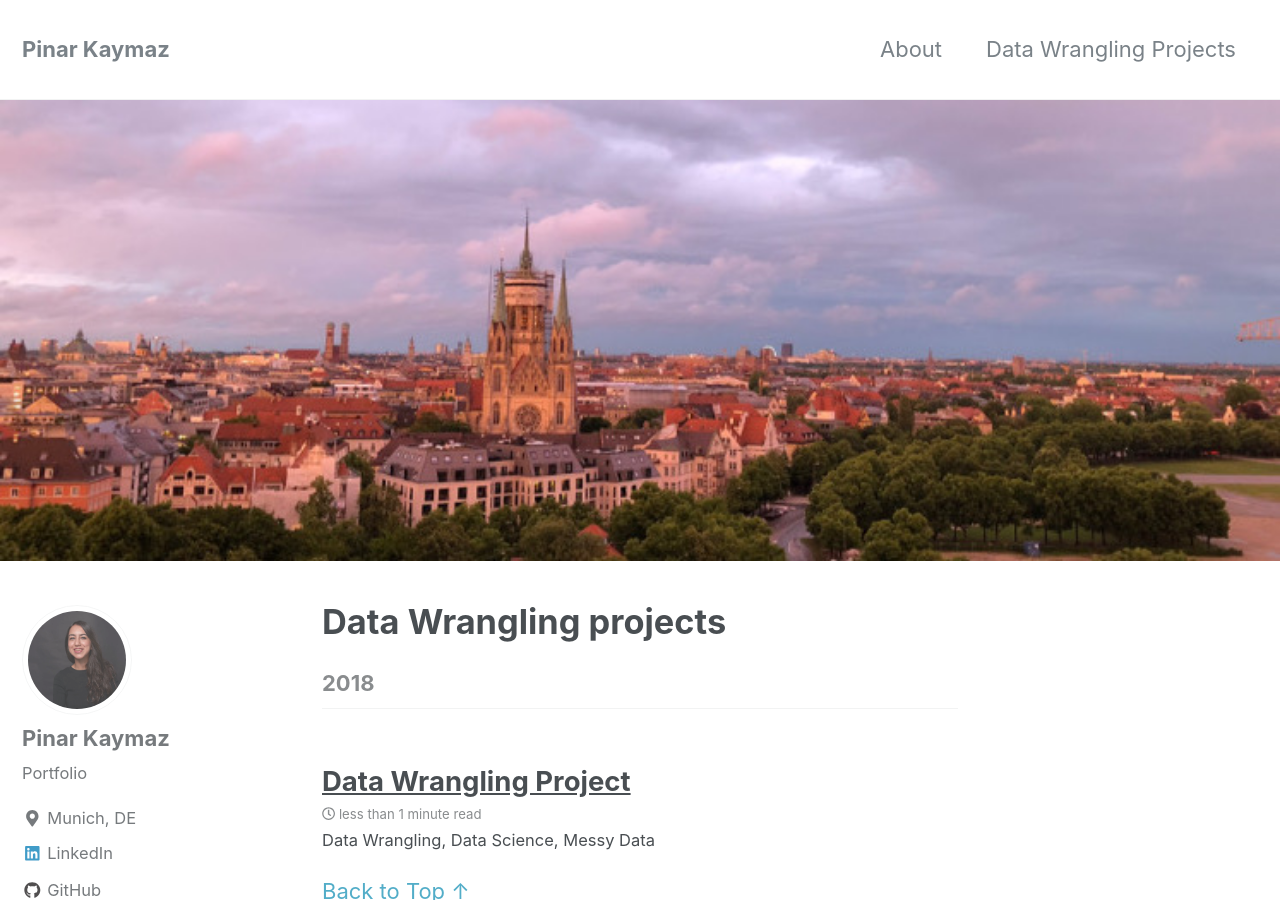
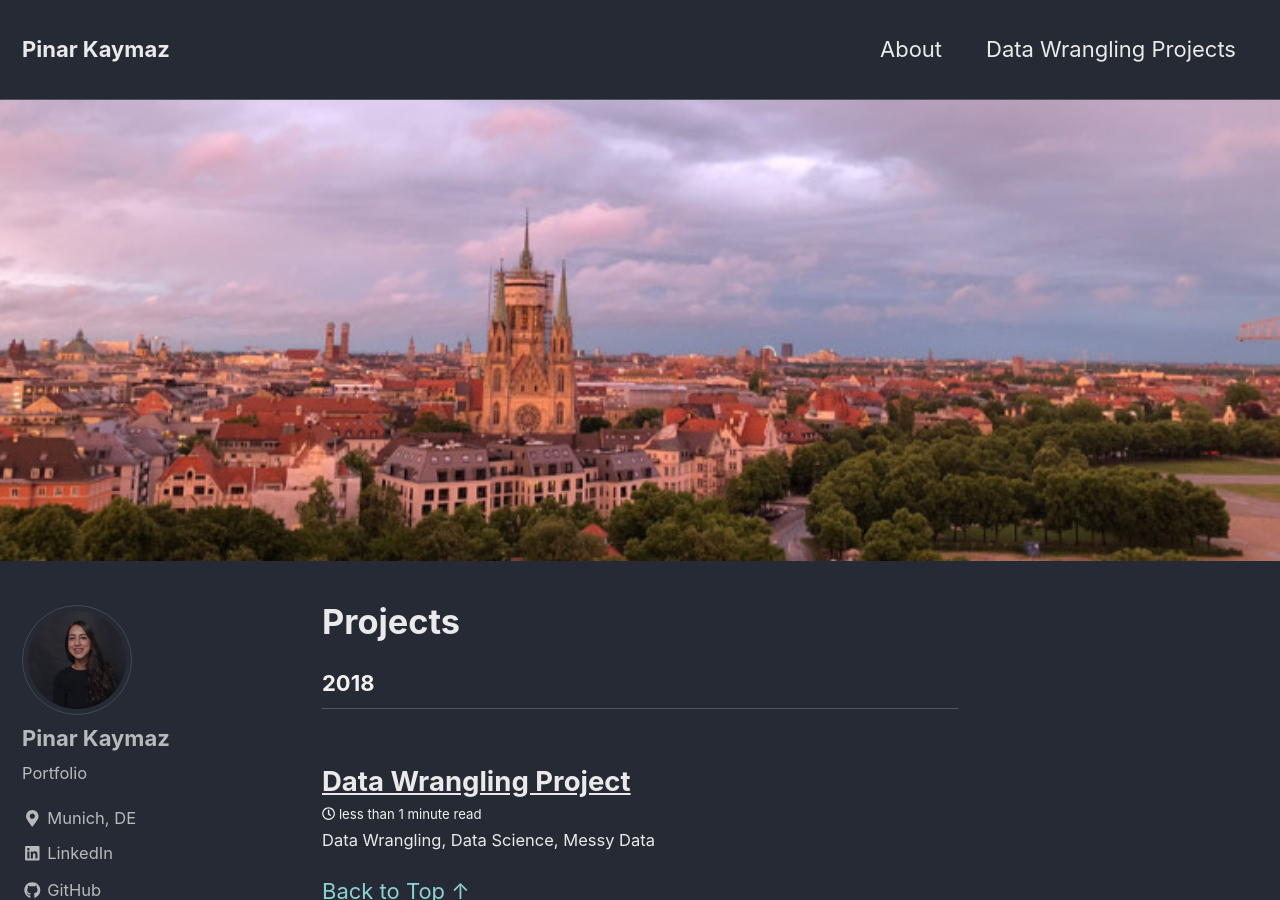
Before and after one commit to pinarkaymaz6/pinarkaymaz6.github.io, a Jekyll site: the page built from _pages/projects.md, in a window 1280 px wide and 900 px high. Built offline with Jekyll 4.4.1, drawn with Linux system fonts in a browser that asks for light colours; nearby versions of some CDN libraries.

Commit message:
Change theme

```diff
--- a/_config.yml
+++ b/_config.yml
@@ -5,7 +5,7 @@
 # For technical reasons, this file is *NOT* reloaded automatically when you use
 # `jekyll serve`. If you change this file, please restart the server process.
 
-minimal_mistakes_skin    : "default" # "air", "aqua", "contrast", "dark", "dirt", "neon", "mint", "plum", "sunrise"
+minimal_mistakes_skin    : dark #"default" , "air", "aqua", "contrast", "dark", "dirt", "neon", "mint", "plum", "sunrise"
 
 # Site Settings
 locale                   : "en-US"
--- a/_pages/machinelearning.md
+++ b/_pages/projects.md
@@ -1,7 +1,7 @@
 ---
 layout: posts
-permalink: /data-wrangling/
-title: "Data Wrangling projects"
+permalink: /projects/
+title: "Projects"
 author_profile: true
 header:
   image: "/images/cover.JPG"
```
Also changed, not shown: _pages/about.md (+1 -3 lines).
